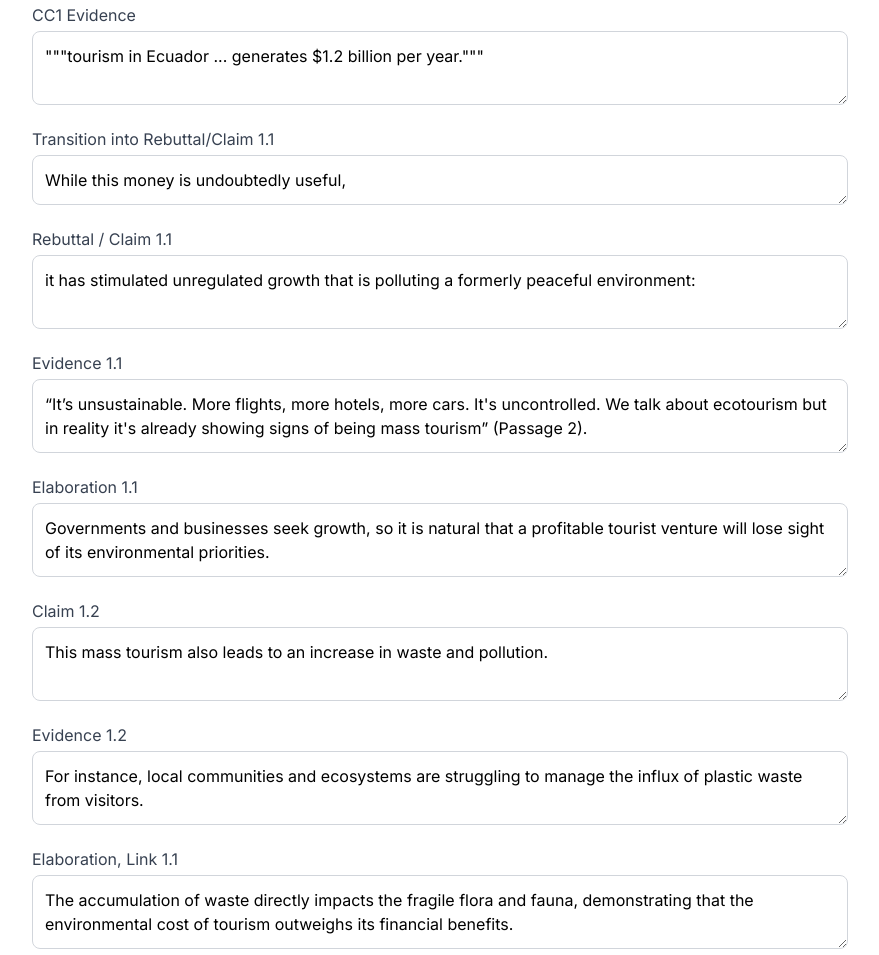
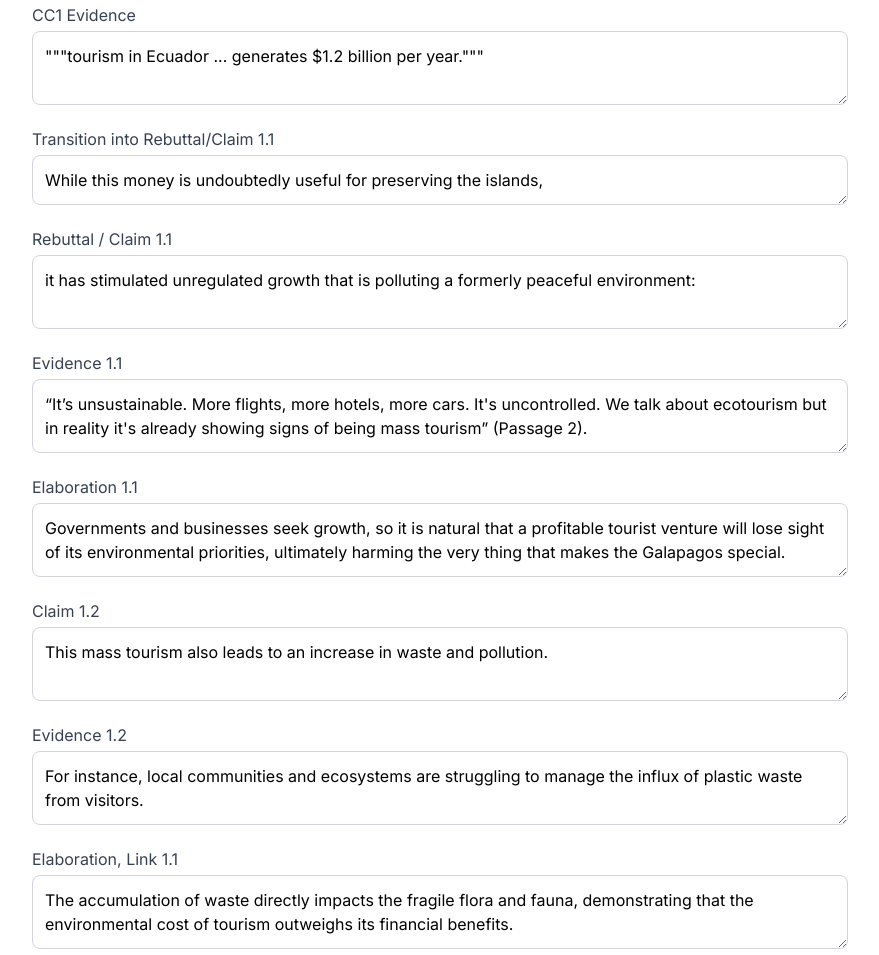
Before and after one commit to dcampbell4/wrap, a plain HTML site: page index.html in a window 1280 px wide. Shown: the part 1225-2180 px from the top of the page, without its empty margins (200-1079 px from the left). Drawn offline with nearby package versions, Linux system fonts and the light colour scheme.

Commit message:
Update index.html

```diff
--- a/index.html
+++ b/index.html
@@ -265,10 +265,10 @@
                 document.getElementById('counterClaim1').value = 'tourism provides the needed financial support to support and protect and maintain this ecosystem.';
                 document.getElementById('transitionCC1Evidence').value = 'Indeed, as passage one states,';
                 document.getElementById('cc1Evidence').value = '"""tourism in Ecuador ... generates $1.2 billion per year."""';
-                document.getElementById('transitionRebuttal1').value = 'While this money is undoubtedly useful,';
+                document.getElementById('transitionRebuttal1').value = 'While this money is undoubtedly useful for preserving the islands,';
                 document.getElementById('rebuttalClaim11').value = 'it has stimulated unregulated growth that is polluting a formerly peaceful environment:';
                 document.getElementById('evidence11').value = '“It’s unsustainable. More flights, more hotels, more cars. It\'s uncontrolled. We talk about ecotourism but in reality it\'s already showing signs of being mass tourism” (Passage 2).';
-                document.getElementById('elaboration11').value = 'Governments and businesses seek growth, so it is natural that a profitable tourist venture will lose sight of its environmental priorities.';
+                document.getElementById('elaboration11').value = 'Governments and businesses seek growth, so it is natural that a profitable tourist venture will lose sight of its environmental priorities, ultimately harming the very thing that makes the Galapagos special.';
                 document.getElementById('claim12').value = 'This mass tourism also leads to an increase in waste and pollution.';
                 document.getElementById('evidence12').value = 'For instance, local communities and ecosystems are struggling to manage the influx of plastic waste from visitors.';
                 document.getElementById('elaborationLink11').value = 'The accumulation of waste directly impacts the fragile flora and fauna, demonstrating that the environmental cost of tourism outweighs its financial benefits.';
```
